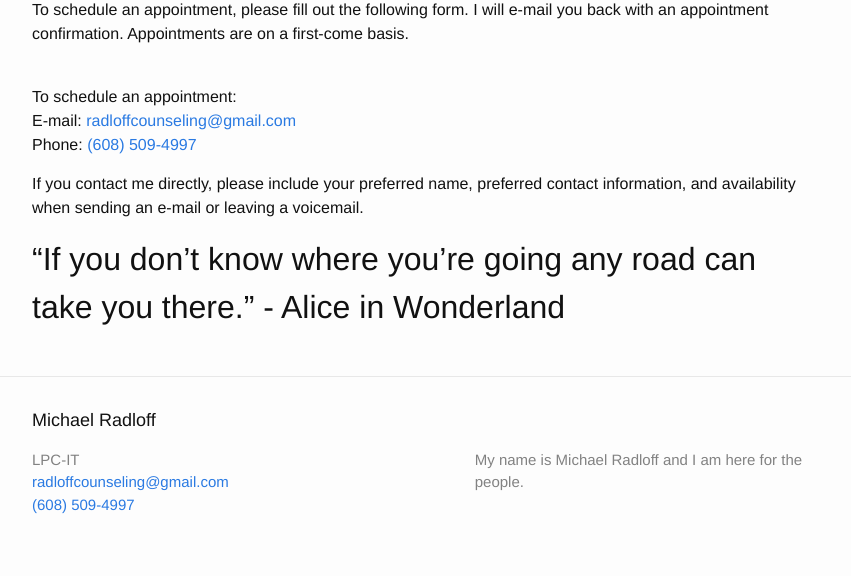
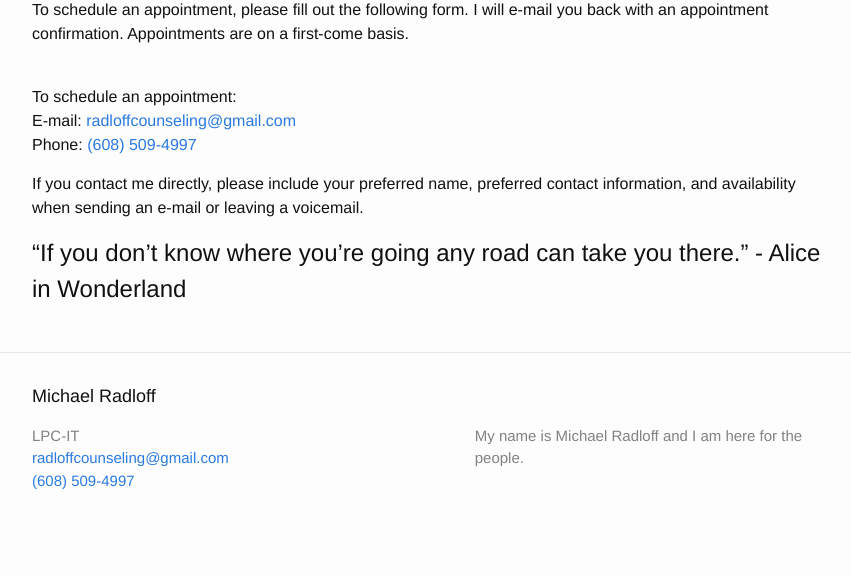
Before and after one commit to mradloff/mradloff, a Jekyll site: the page built from pages/contact.md, in a window 1280 px wide. Shown: the part 1030-1606 px from the top of the page, without its empty margins (213-1064 px from the left). Built offline with Jekyll 4.4.1, drawn with Linux system fonts in a browser that asks for light colours; after the commit the page ends 1582 px from its top, so only the background shows below that.

```diff
--- a/pages/contact.md
+++ b/pages/contact.md
@@ -30,4 +30,4 @@ To schedule an appointment, please fill out the following form. I will e-mail yo
 
 If you contact me directly, please include your preferred name, preferred contact information, and availability when sending an e-mail or leaving a voicemail.
 
-# "If you don't know where you're going any road can take you there." - Alice in Wonderland
+## "If you don't know where you're going any road can take you there." - Alice in Wonderland
```
